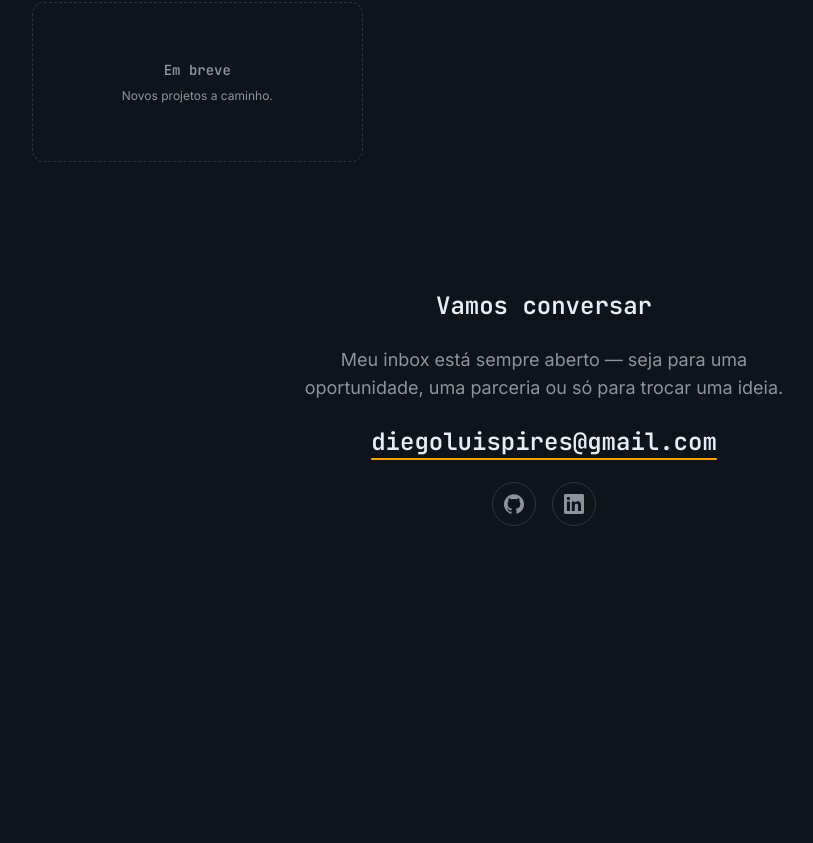
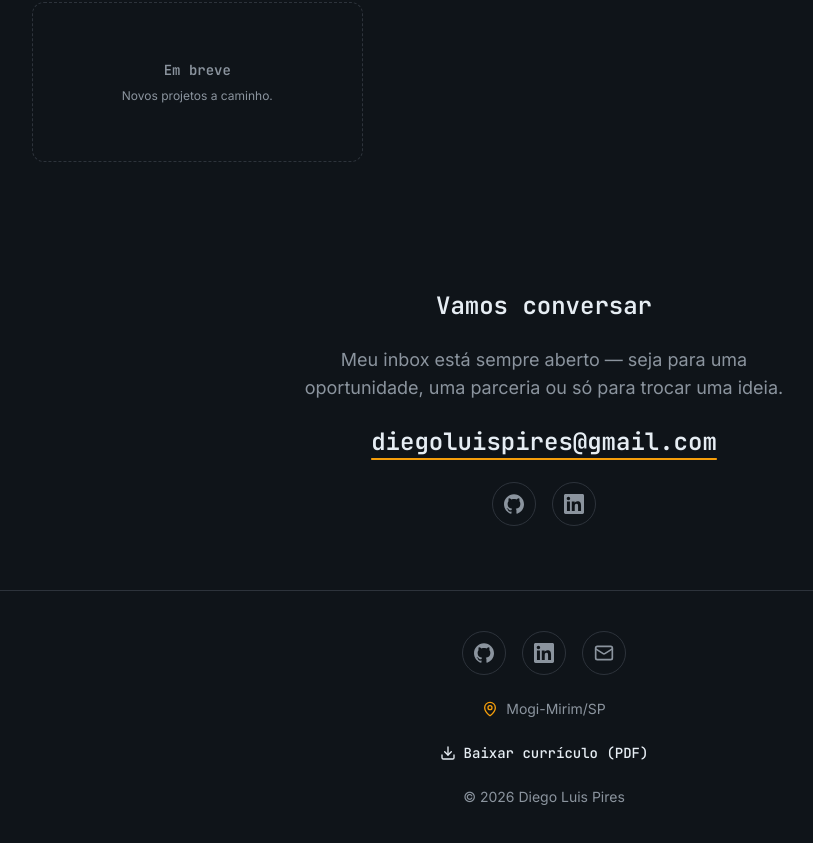
Before and after one commit to dlpires/portfolio, a Next.js app: page / in a window 1280 px wide. Shown: the part 4292-5135 px from the top of the page, without its empty margins (96-909 px from the left). Before the commit the page ends 4882 px from the top, so only its background shows below. Built offline with nearby package versions, Linux system fonts and the light colour scheme.

Commit message:
feat(footer): add footer

```diff
--- a/src/app/page.tsx
+++ b/src/app/page.tsx
@@ -1,7 +1,8 @@
-import { About, Contact, Hero, Projects, SkillsGrid, Timeline } from "@/sections";
+import { About, Contact, Footer, Hero, Projects, SkillsGrid, Timeline } from "@/sections";
 
 export default function Home() {
   return (
+    <>
       <main className="flex min-h-dvh w-full flex-col">
         <Hero />
         <About />
@@ -10,5 +11,7 @@ export default function Home() {
         <Projects />
         <Contact />
       </main>
+      <Footer />
+    </>
   );
 }
--- /dev/null
+++ b/src/sections/Footer.tsx
@@ -0,0 +1,54 @@
+import { Download, Mail, MapPin } from "lucide-react";
+
+import { GitHubIcon, LinkedInIcon } from "@/components";
+import { about, contact, profile, type SocialIcon } from "@/data";
+
+const socialIconMap = {
+  github: GitHubIcon,
+  linkedin: LinkedInIcon,
+  mail: Mail,
+} as const satisfies Record<SocialIcon, unknown>;
+
+export function Footer() {
+  return (
+    <footer className="border-t border-border px-6 py-10 sm:px-10">
+      <div className="mx-auto flex max-w-5xl flex-col items-center gap-6 text-center">
+        <ul className="flex items-center justify-center gap-4" aria-label="Redes sociais">
+          {profile.socials.map((social) => {
+            const Icon = socialIconMap[social.icon];
+            const isMail = social.href.startsWith("mailto:");
+            return (
+              <li key={social.label}>
+                <a
+                  href={social.href}
+                  target={isMail ? undefined : "_blank"}
+                  rel={isMail ? undefined : "noopener noreferrer"}
+                  aria-label={social.label}
+                  className="flex size-11 items-center justify-center rounded-full border border-border text-muted transition-colors hover:border-accent hover:text-accent focus-visible:outline-2 focus-visible:outline-offset-2 focus-visible:outline-accent"
+                >
+                  <Icon aria-hidden="true" className="size-5" />
+                </a>
+              </li>
+            );
+          })}
+        </ul>
+
+        <p className="font-body flex items-center gap-2 text-sm text-muted">
+          <MapPin aria-hidden="true" className="size-4 text-accent" />
+          {contact.location}
+        </p>
+
+        <a
+          href={about.resume.href}
+          download
+          className="font-display inline-flex items-center gap-2 text-sm font-medium text-foreground transition-colors hover:text-accent focus-visible:outline-2 focus-visible:outline-offset-2 focus-visible:outline-accent"
+        >
+          <Download aria-hidden="true" className="size-4" />
+          {about.resume.label}
+        </a>
+
+        <p className="font-body text-sm text-muted">© 2026 {profile.name}</p>
+      </div>
+    </footer>
+  );
+}
--- a/src/sections/index.ts
+++ b/src/sections/index.ts
@@ -4,3 +4,4 @@ export { Timeline } from "./Timeline";
 export { SkillsGrid } from "./SkillsGrid";
 export { Projects } from "./Projects";
 export { Contact } from "./Contact";
+export { Footer } from "./Footer";
```
Lines whose indentation alone changed are shown as unchanged.
